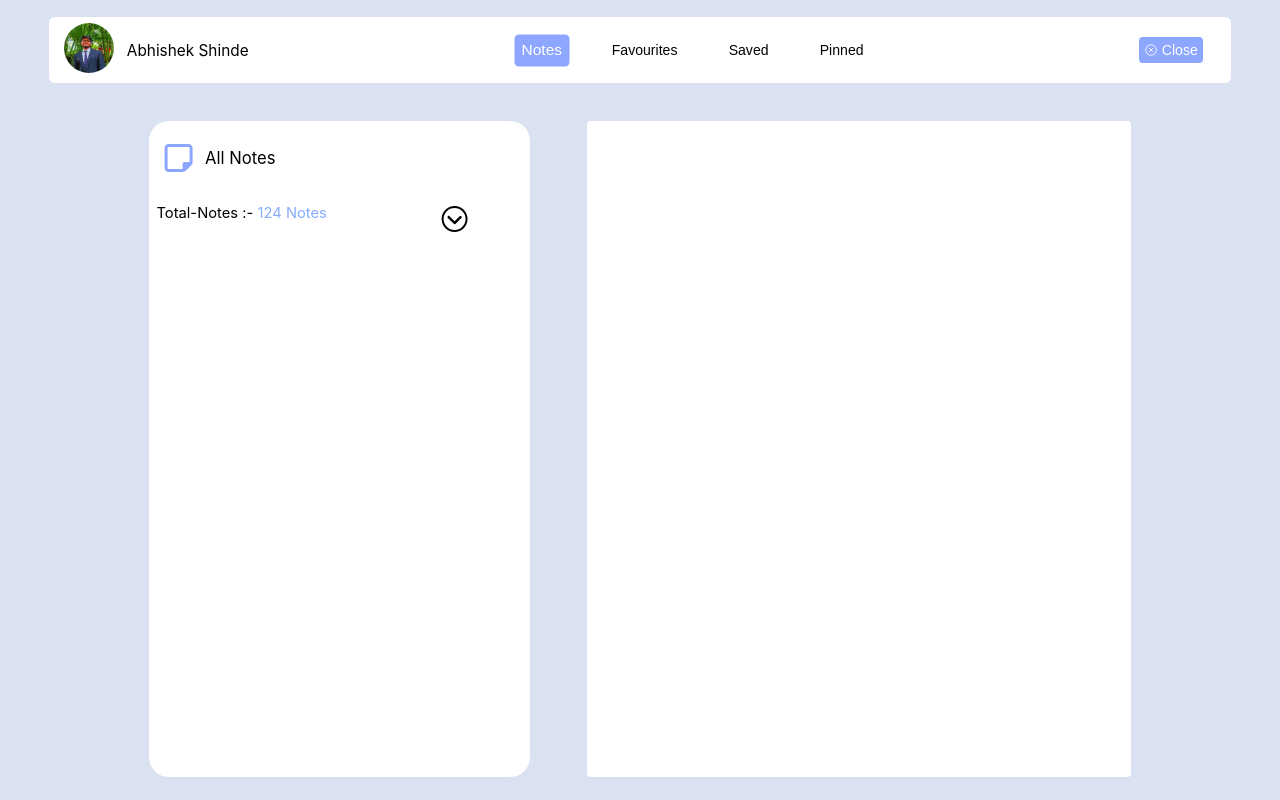
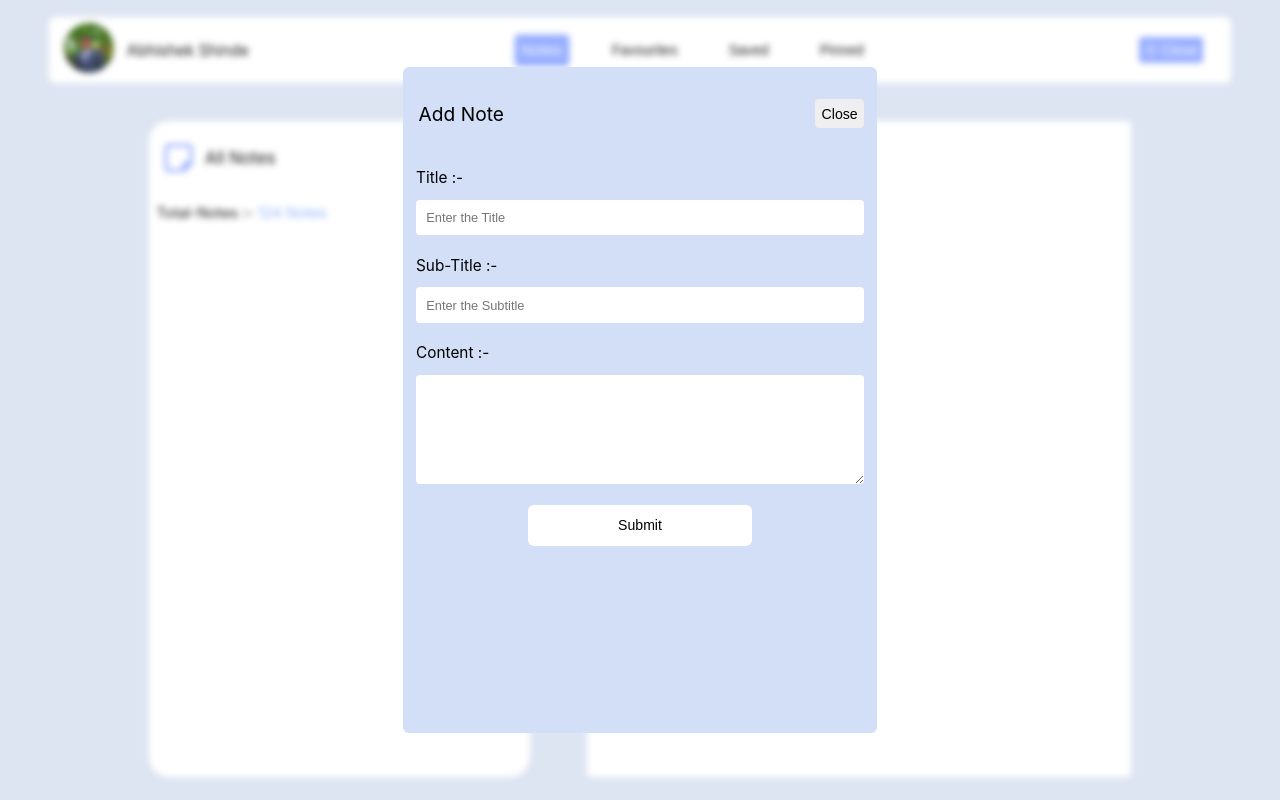
Before and after one commit to Abhishekr2122/notes-app, a React (Create React App) app: page / in a window 1280 px wide. Both pictures are taken after a click on the button "Add". Built offline with nearby package versions, Linux system fonts and the light colour scheme.

Commit message:
Done with building the modal form.

```diff
--- a/src/App.js
+++ b/src/App.js
@@ -3,6 +3,7 @@ import "./app.css";
 import Header from "./components/Header";
 import NotesContainer from "./components/NotesContainer";
 import AppDataContext from "../src/context/AppDataContext";
+import FormModal from "./components/FormModal";
 
 function App() {
   return (
@@ -15,6 +16,7 @@ function App() {
         <section className="notes-section">
           <NotesContainer />
         </section>
+        <FormModal />
       </AppDataContext>
     </div>
   );
--- a/src/components/FormModal.js
+++ b/src/components/FormModal.js
@@ -1,3 +1,19 @@
+import { useDataContext } from "../context/AppDataContext";
+import Form from "../ui/Form";
+import { createPortal } from "react-dom";
+import "./formmodal.css";
+
 export default function FormModal() {
-  return <div></div>;
+  const { isClicked, setIsClicked } = useDataContext();
+
+  if (isClicked) {
+    return createPortal(
+      <div className="modal-container">
+        <Form />
+      </div>,
+      document.body
+    );
+  } else {
+    return null;
+  }
 }
--- /dev/null
+++ b/src/components/formmodal.css
@@ -0,0 +1,14 @@
+.modal-container {
+  display: flex;
+  align-items: center;
+  justify-content: center;
+  height: 100vh;
+  width: 100vw;
+  position: fixed;
+  top: 0;
+  left: 0;
+  background-color: rgb(255, 255, 255, 0.1);
+  backdrop-filter: blur(3px);
+
+  /* border: 10px solid green; */
+}
--- a/src/context/AppDataContext.js
+++ b/src/context/AppDataContext.js
@@ -5,9 +5,18 @@ const DataContext = createContext();
 export default function AppDataContext({ children }) {
   const navItems = ["Notes", "Favourites", "Saved", "Pinned"];
   const [selectedItem, setSelectedItem] = useState("Notes");
+  const [isClicked, setIsClicked] = useState(false);
 
   return (
-    <DataContext.Provider value={{ navItems, selectedItem, setSelectedItem }}>
+    <DataContext.Provider
+      value={{
+        navItems,
+        selectedItem,
+        setSelectedItem,
+        isClicked,
+        setIsClicked,
+      }}
+    >
       {children}
     </DataContext.Provider>
   );
--- a/src/ui/AddButton.js
+++ b/src/ui/AddButton.js
@@ -1,10 +1,11 @@
 import { IoAddCircleOutline } from "react-icons/io5";
 import { IoCloseCircleOutline } from "react-icons/io5";
 import "./addbutton.css";
-import { useState } from "react";
+
+import { useDataContext } from "../context/AppDataContext";
 
 export default function AddButton() {
-  const [isClicked, setIsClicked] = useState(false);
+  const { isClicked, setIsClicked } = useDataContext();
 
   function handleButtonClick() {
     setIsClicked(function (prevState) {
--- a/src/ui/Form.js
+++ b/src/ui/Form.js
@@ -1,22 +1,63 @@
+import { useDataContext } from "../context/AppDataContext";
 import "./form.css";
 
 export default function Form() {
+  const { setIsClicked } = useDataContext();
+  function handleCloseForm() {
+    setIsClicked(false);
+  }
+
   return (
-    <form className="form">
+    <div className="form-container">
+      <form
+        className="form"
+        onSubmit={function (e) {
+          e.preventDefault();
+        }}
+      >
+        <div className="form-header">
+          <p>Add Note</p>
+          <div>
+            <button
+              onClick={function (e) {
+                e.preventDefault();
+                handleCloseForm();
+              }}
+              className="form-close-btn"
+            >
+              Close
+            </button>
+          </div>
+        </div>
         <div className="input-container">
           <label>Title :-</label>
-        <input type="text" id="title" placeholder="Enter the Title" />
+          <input
+            type="text"
+            id="title"
+            placeholder="Enter the Title"
+            required
+          />
         </div>
         <div className="input-container">
           <label>Sub-Title :-</label>
-        <input type="text" id="sub-title" placeholder="Enter the Subtitle" />
+          <input
+            type="text"
+            id="sub-title"
+            placeholder="Enter the Subtitle"
+            required
+          />
         </div>
 
         <div className="input-container">
           <label>Content :-</label>
-        <textarea></textarea>
+          <textarea rows={7} required></textarea>
         </div>
-      <button className="submit-btn">Submit</button>
+        <div className="submit-btn-container">
+          <button className="submit-btn" type="submit">
+            Submit
+          </button>
+        </div>
       </form>
+    </div>
   );
 }
--- a/src/ui/form.css
+++ b/src/ui/form.css
@@ -1,9 +1,36 @@
+.form-container {
+  display: flex;
+  align-items: center;
+  justify-content: center;
+  /* border: 10px solid yellow; */
+  height: 100%;
+  width: 100%;
+}
+
 .form {
-  width: 100%;
+  width: 35%;
+  height: 80vh;
   display: flex;
   flex-direction: column;
-  gap: 1vw;
+  /* align-items: center;
+  justify-content: center; */
+  gap: 1.6vw;
   padding: 1vw;
+  background-color: #d3dff7;
+  border-radius: 6px;
+  /* border: 1px solid red; */
+}
+
+.form-header {
+  display: flex;
+  align-items: center;
+  justify-content: space-between;
+}
+
+.form-header > p {
+  font-size: 1.5vw;
+  text-align: center;
+  padding: 0.2vw;
 }
 
 .input-container {
@@ -12,23 +39,68 @@
   gap: 1vw;
 }
 
+.input-container > label {
+  font-size: 1.2vw;
+}
+
 .input-container > input {
   padding: 0.8vw;
-  /* border: 1px solid blue; */
+  font-size: 1vw;
   border-radius: 4px;
-  border: 1px solid #8d6aff;
+  color: black;
+  border-style: none;
+  transition-duration: 1s;
 }
 
 .input-container > input:focus::placeholder {
-  color: blue;
+  color: #8d6aff;
+  transition-duration: 1s;
 }
 
 .input-container > input:focus {
   outline: none;
 }
 
+.input-container > textarea {
+  border-style: none;
+  border-radius: 4px;
+}
+
 .submit-btn {
   padding: 1vw;
+  border-radius: 6px;
+  border-style: none;
+  background-color: white;
+  font-size: 1.1vw;
+  cursor: pointer;
+  width: 50%;
+  transition-duration: 0.5s;
+}
+
+.submit-btn-container {
+  display: flex;
+  align-items: center;
+  justify-content: center;
+  transition-duration: 0.5s;
+}
+
+.submit-btn:hover {
+  background-color: #8e89f1;
+  transition-duration: 0.6s;
+  color: white;
+}
+
+.form-close-btn {
+  font-size: 1.1vw;
+  padding: 0.5vw;
+  border-style: none;
   border-radius: 4px;
-  border-style: none;
+  cursor: pointer;
+  transition-duration: 0.5s;
 }
+
+.form-close-btn:hover {
+  background-color: #8e89f1;
+  transition-duration: 0.6s;
+  color: white;
+}
```
Lines whose indentation alone changed are shown as unchanged.
